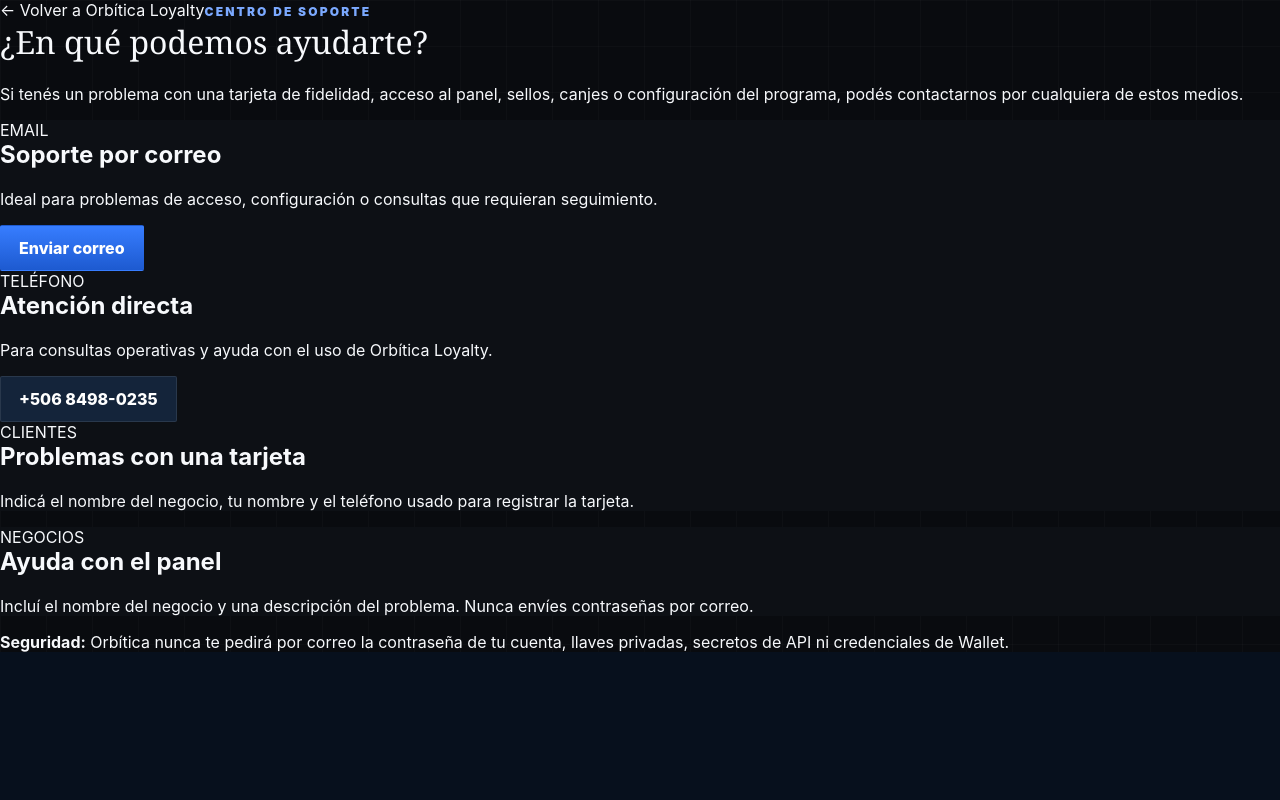
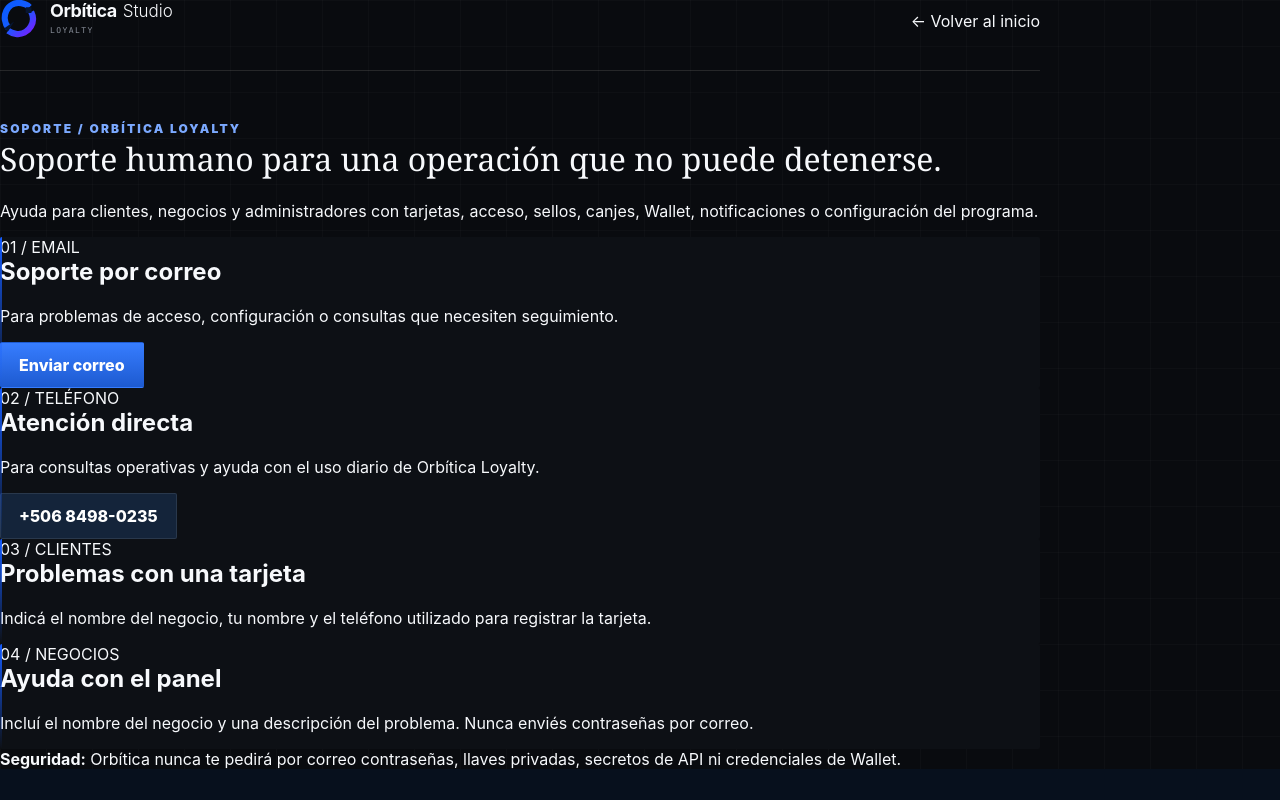
Before and after one commit to ElianTFY/orbitica-loyalty, a Next.js app in the folder frontend/: page /support in a window 1280 px wide. Built offline with nearby package versions, Linux system fonts and the light colour scheme.

Commit message:
Brand Orbítica support experience

```diff
--- a/frontend/app/support/page.tsx
+++ b/frontend/app/support/page.tsx
@@ -1,5 +1,6 @@
 import type { Metadata } from "next";
 import Link from "next/link";
+import Brand from "@/components/Brand";
 
 export const metadata: Metadata = {
   title: "Soporte",
@@ -8,49 +9,39 @@
 
 export default function SupportPage() {
   return (
-    <main className="public-page">
+    <main className="public-page support-v2">
       <div className="public-page-inner">
-        <Link className="public-back" href="/">← Volver a Orbítica Loyalty</Link>
-        <span className="eyebrow">CENTRO DE SOPORTE</span>
-        <h1>¿En qué podemos ayudarte?</h1>
-        <p className="public-lead">
-          Si tenés un problema con una tarjeta de fidelidad, acceso al panel,
-          sellos, canjes o configuración del programa, podés contactarnos por
-          cualquiera de estos medios.
-        </p>
+        <div className="public-brand"><Brand product="Loyalty" /><Link className="public-back" href="/">← Volver al inicio</Link></div>
+        <span className="eyebrow">SOPORTE / ORBÍTICA LOYALTY</span>
+        <h1>Soporte humano para una operación que no puede detenerse.</h1>
+        <p className="public-lead">Ayuda para clientes, negocios y administradores con tarjetas, acceso, sellos, canjes, Wallet, notificaciones o configuración del programa.</p>
 
         <div className="support-grid">
           <section className="support-card">
-            <span>EMAIL</span>
+            <span>01 / EMAIL</span>
             <h2>Soporte por correo</h2>
-            <p>Ideal para problemas de acceso, configuración o consultas que requieran seguimiento.</p>
+            <p>Para problemas de acceso, configuración o consultas que necesiten seguimiento.</p>
             <a className="button primary" href="mailto:ogongua40@gmail.com">Enviar correo</a>
           </section>
-
           <section className="support-card">
-            <span>TELÉFONO</span>
+            <span>02 / TELÉFONO</span>
             <h2>Atención directa</h2>
-            <p>Para consultas operativas y ayuda con el uso de Orbítica Loyalty.</p>
+            <p>Para consultas operativas y ayuda con el uso diario de Orbítica Loyalty.</p>
             <a className="button" href="tel:+50684980235">+506 8498-0235</a>
           </section>
-
           <section className="support-card">
-            <span>CLIENTES</span>
+            <span>03 / CLIENTES</span>
             <h2>Problemas con una tarjeta</h2>
-            <p>Indicá el nombre del negocio, tu nombre y el teléfono usado para registrar la tarjeta.</p>
+            <p>Indicá el nombre del negocio, tu nombre y el teléfono utilizado para registrar la tarjeta.</p>
           </section>
-
           <section className="support-card">
-            <span>NEGOCIOS</span>
+            <span>04 / NEGOCIOS</span>
             <h2>Ayuda con el panel</h2>
-            <p>Incluí el nombre del negocio y una descripción del problema. Nunca envíes contraseñas por correo.</p>
+            <p>Incluí el nombre del negocio y una descripción del problema. Nunca enviés contraseñas por correo.</p>
           </section>
         </div>
 
-        <div className="support-note">
-          <strong>Seguridad:</strong> Orbítica nunca te pedirá por correo la contraseña de tu cuenta,
-          llaves privadas, secretos de API ni credenciales de Wallet.
-        </div>
+        <div className="support-note"><strong>Seguridad:</strong> Orbítica nunca te pedirá por correo contraseñas, llaves privadas, secretos de API ni credenciales de Wallet.</div>
       </div>
     </main>
   );
```
